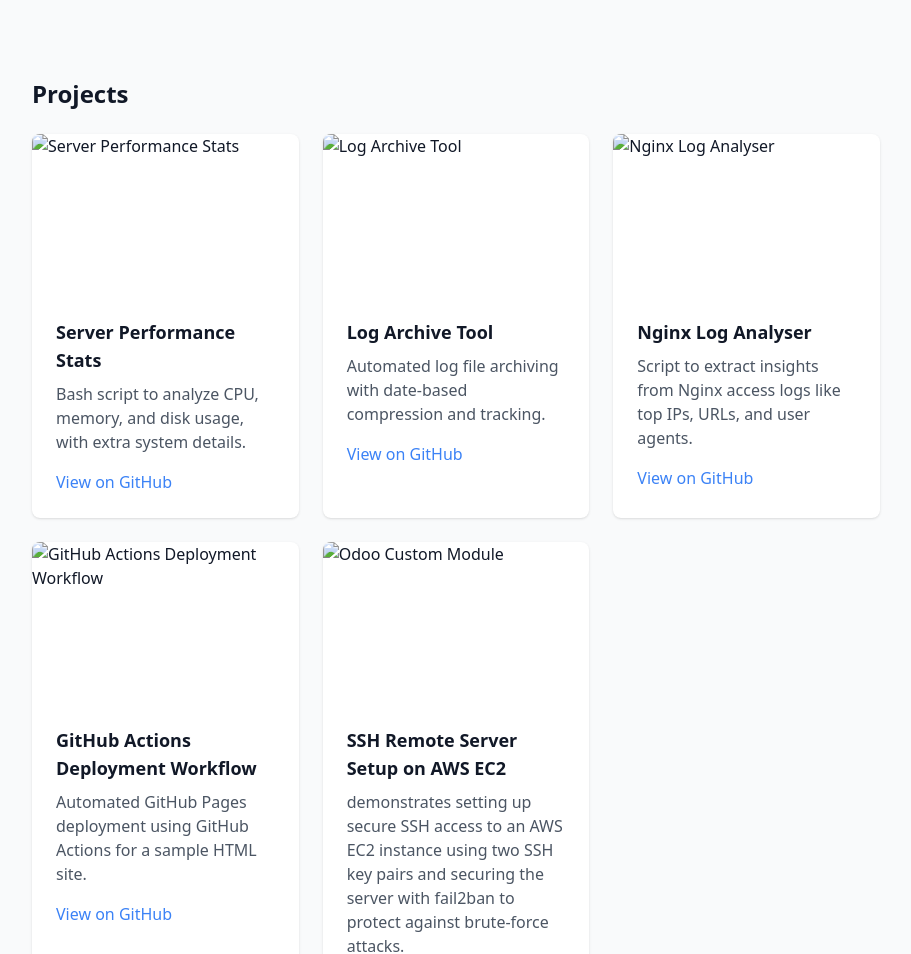
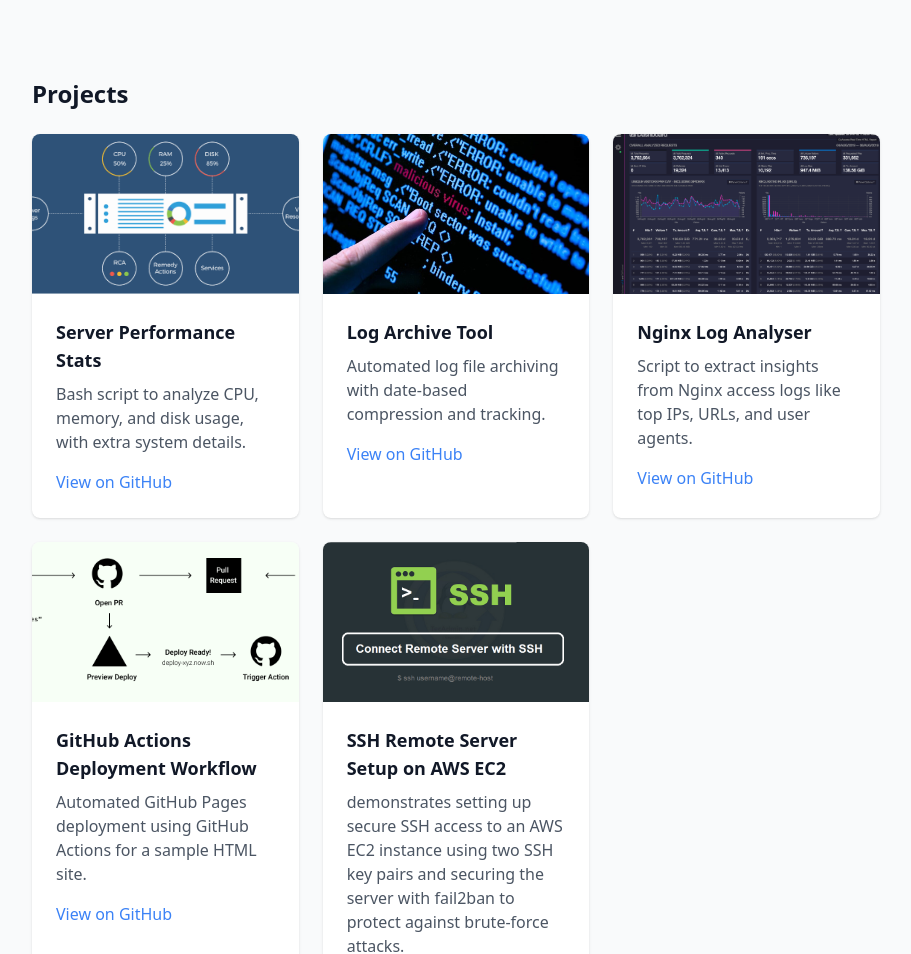
Before and after one commit to MosabAwadAhmedAlhadi/gh-deployment-workflow, a plain HTML site: page index.html in a window 1280 px wide. Shown: the part 1140-2094 px from the top of the page, without its empty margins (184-1095 px from the left). Drawn offline with nearby package versions, Linux system fonts and the light colour scheme; the site is published under a folder, as on GitHub Pages, so addresses that start at the root find nothing.

Commit message:
[MOD] fix the structure so image get included in the context

```diff
--- a/index.html
+++ b/index.html
@@ -63,7 +63,7 @@
         </div>
         <!-- Hero Image -->
         <div class="flex justify-center">
-          <img src="/src/img/mosabawad.jpeg" alt="Mosab Awad" class="rounded-full w-56 h-56 object-cover shadow-md float" />
+          <img src="mosabawad.jpeg" alt="Mosab Awad" class="rounded-full w-56 h-56 object-cover shadow-md float" />
         </div>
       </div>
     </section>
@@ -108,7 +108,7 @@
 
           <!-- Project 1 -->
           <div class="bg-white rounded-lg shadow hover:shadow-lg transition overflow-hidden">
-            <img src="/src/img/server-monitoring-tool.png" alt="Server Performance Stats" class="w-full h-40 object-cover">
+            <img src="server-monitoring-tool.png" alt="Server Performance Stats" class="w-full h-40 object-cover">
             <div class="p-6">
               <h3 class="text-lg font-semibold mb-2">Server Performance Stats</h3>
               <p class="text-gray-600 mb-4">Bash script to analyze CPU, memory, and disk usage, with extra system details.</p>
@@ -121,7 +121,7 @@
 
           <!-- Project 2 -->
           <div class="bg-white rounded-lg shadow hover:shadow-lg transition overflow-hidden">
-            <img src="/src/img/Log-Archiving.jpg" alt="Log Archive Tool" class="w-full h-40 object-cover">
+            <img src="Log-Archiving.jpg" alt="Log Archive Tool" class="w-full h-40 object-cover">
             <div class="p-6">
               <h3 class="text-lg font-semibold mb-2">Log Archive Tool</h3>
               <p class="text-gray-600 mb-4">Automated log file archiving with date-based compression and tracking.</p>
@@ -134,7 +134,7 @@
 
           <!-- Project 3 -->
           <div class="bg-white rounded-lg shadow hover:shadow-lg transition overflow-hidden">
-            <img src="/src/img/nginx-log.png" alt="Nginx Log Analyser" class="w-full h-40 object-cover">
+            <img src="nginx-log.png" alt="Nginx Log Analyser" class="w-full h-40 object-cover">
             <div class="p-6">
               <h3 class="text-lg font-semibold mb-2">Nginx Log Analyser</h3>
               <p class="text-gray-600 mb-4">Script to extract insights from Nginx access logs like top IPs, URLs, and user agents.</p>
@@ -147,7 +147,7 @@
 
           <!-- Project 4 -->
           <div class="bg-white rounded-lg shadow hover:shadow-lg transition overflow-hidden">
-            <img src="/src/img/github-action.png" alt="GitHub Actions Deployment Workflow" class="w-full h-40 object-cover">
+            <img src="github-action.png" alt="GitHub Actions Deployment Workflow" class="w-full h-40 object-cover">
             <div class="p-6">
               <h3 class="text-lg font-semibold mb-2">GitHub Actions Deployment Workflow</h3>
               <p class="text-gray-600 mb-4">Automated GitHub Pages deployment using GitHub Actions for a sample HTML site.</p>
@@ -160,7 +160,7 @@
 
           <!-- Project 5 -->
           <div class="bg-white rounded-lg shadow hover:shadow-lg transition overflow-hidden">
-            <img src="/src/img/ssh.png" alt="Odoo Custom Module" class="w-full h-40 object-cover">
+            <img src="ssh.png" alt="SSH Remote Server Setup" class="w-full h-40 object-cover">
             <div class="p-6">
               <h3 class="text-lg font-semibold mb-2">SSH Remote Server Setup on AWS EC2</h3>
               <p class="text-gray-600 mb-4">demonstrates setting up secure SSH access to an AWS EC2 instance using two SSH key pairs and securing the server with fail2ban to protect against brute-force attacks.</p>
```
Also changed, not shown: Log-Archiving.jpg (added), github-action.png (added), nginx-log.png (added), server-monitoring-tool.png (added), ssh.png (added).
